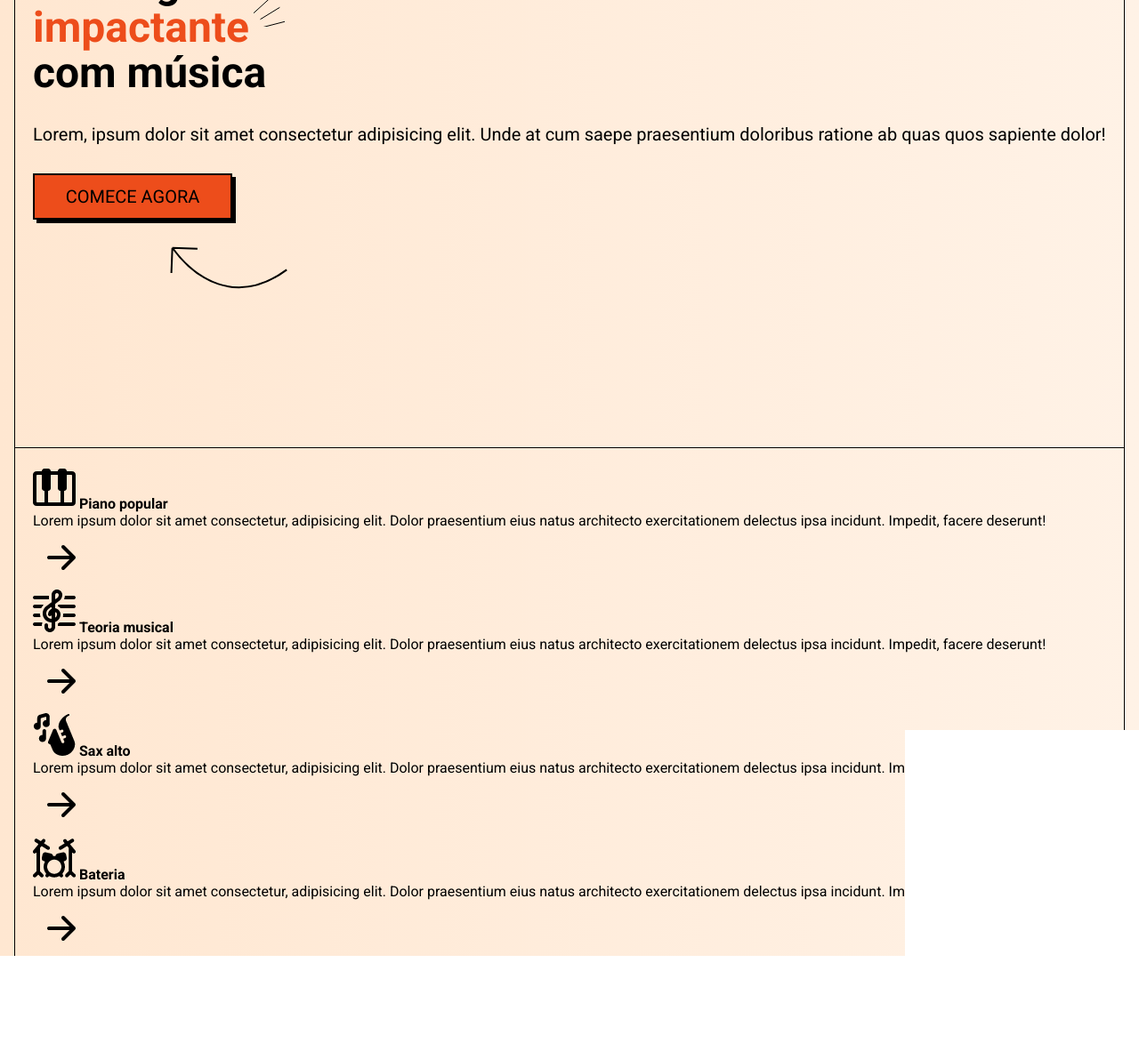
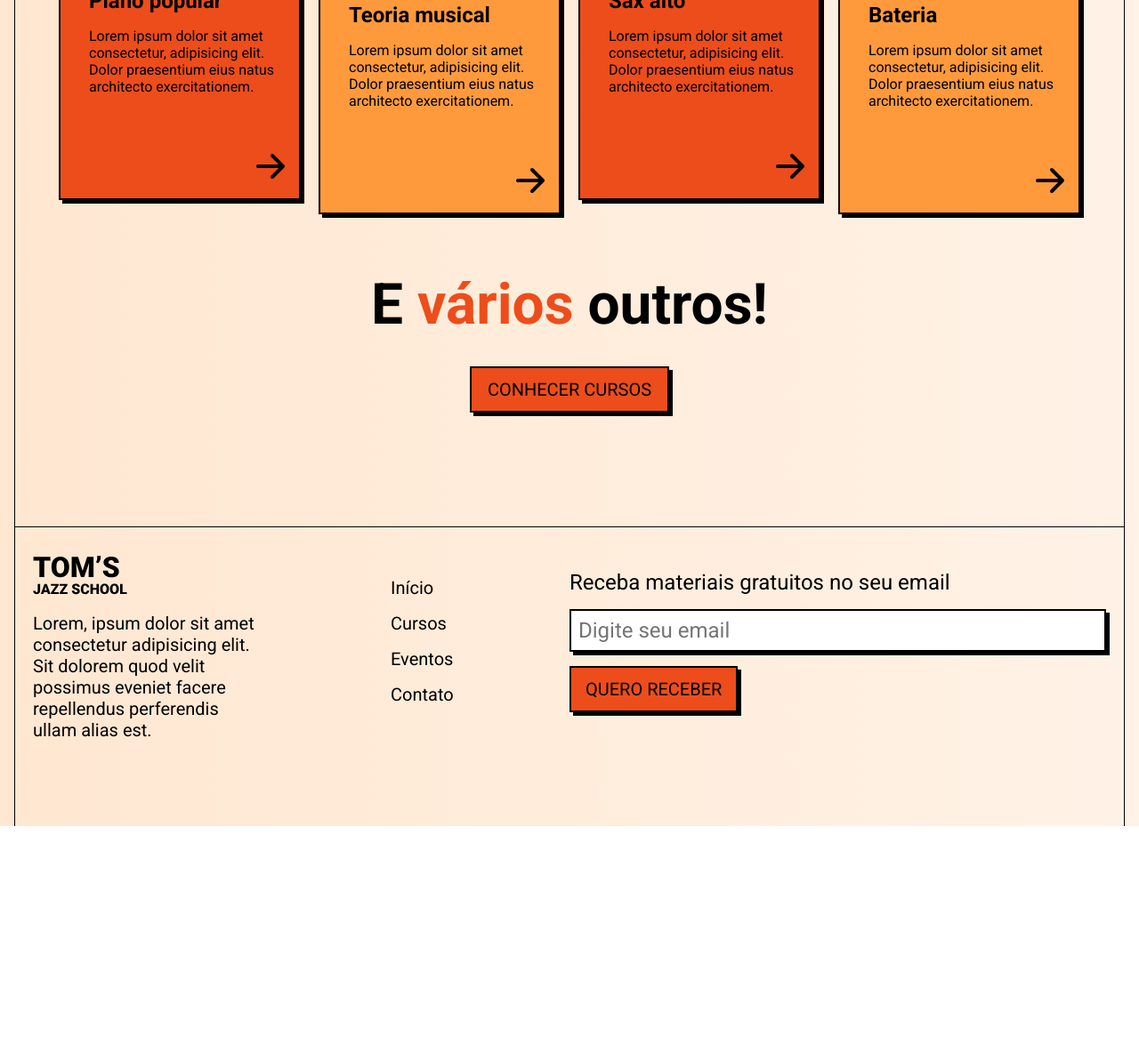
Before and after one commit to kervines/landing-page, a plain HTML site: page index.html in a window 1280 px wide. Shown: the part 958-2140 px from the top of the page at 89% size. After the commit the page ends 1887 px from the top, so only its background shows below. Drawn offline with Linux system fonts and the light colour scheme.

Commit message:
finalizaçao do projeto - adiçao de media query ( responsividade)

```diff
--- a/css/style.css
+++ b/css/style.css
@@ -37,6 +37,7 @@ header img {
 header nav {
   display: grid;
   grid-template-columns: 1fr 1fr;
+  margin: 1rem auto 0;
 }
 
 nav a {
@@ -115,6 +116,68 @@ h2 {
   width: 40px;
 }
 
+.courses-section {
+  padding-bottom: 8rem;
+}
+
+.cards {
+  display: flex;
+  flex-direction: column;
+  align-items: start;
+  gap: 1.25rem;
+  margin-top: -8rem;
+  margin-bottom: 4rem;
+}
+
+.card {
+  background-color: var(--color-primary);
+  border: 2px solid var(--color-black);
+  box-shadow: 4px 4px 0 var(--color-black);
+  max-width: 17rem;
+  padding: 2rem 0 0 2rem;
+}
+
+.card:nth-child(2n) {
+  align-self: end;
+  background-color: var(--color-secondary);
+}
+
+.card strong {
+  display: block;
+  font-size: 1.5rem;
+  margin: 1rem 0;
+}
+
+.card a {
+  display: block;
+  margin: 3rem 0 0 auto;
+  width: fit-content;
+}
+
+footer {
+  border-bottom: 0;
+  padding: 1rem 1.25rem 4rem;
+}
+
+footer nav a {
+  display: block;
+  padding-left: 0;
+}
+
+.newsletter-form label {
+  display: block;
+  font-size: 1.5rem;
+}
+
+.newsletter-form input {
+  border: 2px solid var(--color-black);
+  box-shadow: 4px 4px 0 var(--color-black);
+  font-size: 1.5rem;
+  padding: 0.5rem;
+  width: 100%;
+}
+
+/* Utilitários */
 .mt-1 {
   margin-top: 1rem;
 }
@@ -137,3 +200,71 @@ h2 {
 .text-center {
   text-align: center;
 }
+
+/* Responsividade */
+@media screen and (min-width: 40rem) {
+  header nav {
+    display: block;
+    text-align: center;
+  }
+
+  .cards {
+    flex-direction: row;
+    flex-wrap: wrap;
+    justify-content: center;
+  }
+
+  .card:nth-child(2n) {
+    margin-top: 1rem;
+  }
+}
+
+@media screen and (min-width: 48rem) {
+  header div {
+    display: flex;
+    align-items: center;
+    justify-content: space-between;
+  }
+
+  header img,
+  header nav,
+  header .button {
+    margin: 0;
+  }
+}
+
+@media screen and (min-width: 72rem) {
+  h1,
+  h2 {
+    font-size: 4rem;
+  }
+  .container {
+    display: flex;
+    align-items: center;
+    margin: 0 auto;
+    max-width: 72rem;
+  }
+  .container.row-reverse {
+    flex-direction: row-reverse;
+  }
+
+  .about-column {
+    flex: 2;
+  }
+  .about-column p {
+    font-size: 1.25rem;
+    max-width: 16rem;
+  }
+  footer nav {
+    flex: 1;
+  }
+  .newsletter-form {
+    flex: 3;
+  }
+}
+
+@media screen and (min-width: 80rem) {
+  .container {
+    max-width: 80rem;
+  }
+}
--- a/index.html
+++ b/index.html
@@ -10,79 +10,85 @@
 
 <body>
   <header>
+    <div class="container">
       <img src="./assets/img/logo.svg" alt="Tom's Jazz School">
-    <nav class="mt-1 mx-auto">
+      <nav>
         <a href="#">Início</a>
         <a href="#">Cursos</a>
         <a href="#">Eventos</a>
         <a href="#">Contato</a>
       </nav>
       <a href="#" class="button mt-1 mb-1 mx-auto">Se inscreva</a>
+    </div>
   </header>
   <main>
     <section class="hero-section">
+      <div class="container row-reverse">
         <img src="./assets/img/hero-img.svg" alt="Banda de jazz tocando">
         <div>
           <h1 class="mt-2">Crie algo <span class="text-primary decoration">impactante</span> com música</h1>
           <p class="mt-2 mb-2">Lorem, ipsum dolor sit amet consectetur adipisicing elit. Unde at cum saepe praesentium doloribus ratione ab quas quos sapiente dolor!</p>
           <a href="#" class="button">Comece agora</a>
         </div>
+      </div>
     </section>
     <section class="courses-section">
       <div class="cards">
-        <article>
+        <article class="card">
           <img src="./assets/img/piano.png" alt="icone tecla de piano">
           <strong>Piano popular</strong>
-          <p>Lorem ipsum dolor sit amet consectetur, adipisicing elit. Dolor praesentium eius natus architecto exercitationem delectus ipsa incidunt. Impedit, facere deserunt!</p>
+          <p>Lorem ipsum dolor sit amet consectetur, adipisicing elit. Dolor praesentium eius natus architecto exercitationem.</p>
           <a href="#">
             <img src="./assets/img/arrow-right.svg" alt="Ir para página do curso">
           </a>
         </article>
-        <article>
+        <article class="card">
           <img src="./assets/img/clef.png" alt="icone da clave de sol">
           <strong>Teoria musical</strong>
-          <p>Lorem ipsum dolor sit amet consectetur, adipisicing elit. Dolor praesentium eius natus architecto exercitationem delectus ipsa incidunt. Impedit, facere deserunt!</p>
+          <p>Lorem ipsum dolor sit amet consectetur, adipisicing elit. Dolor praesentium eius natus architecto exercitationem.</p>
           <a href="#">
             <img src="./assets/img/arrow-right.svg" alt="Ir para página do curso">
           </a>
         </article>
-        <article>
+        <article class="card">
           <img src="./assets/img/sax.png" alt="icone de um sax">
           <strong>Sax alto</strong>
-          <p>Lorem ipsum dolor sit amet consectetur, adipisicing elit. Dolor praesentium eius natus architecto exercitationem delectus ipsa incidunt. Impedit, facere deserunt!</p>
+          <p>Lorem ipsum dolor sit amet consectetur, adipisicing elit. Dolor praesentium eius natus architecto exercitationem.</p>
           <a href="#">
             <img src="./assets/img/arrow-right.svg" alt="Ir para página do curso">
           </a>
         </article>
-        <article>
+        <article class="card">
           <img src="./assets/img/drums.png" alt="icone de uma bateria">
           <strong>Bateria</strong>
-          <p>Lorem ipsum dolor sit amet consectetur, adipisicing elit. Dolor praesentium eius natus architecto exercitationem delectus ipsa incidunt. Impedit, facere deserunt!</p>
+          <p>Lorem ipsum dolor sit amet consectetur, adipisicing elit. Dolor praesentium eius natus architecto exercitationem.</p>
           <a href="#">
             <img src="./assets/img/arrow-right.svg" alt="Ir para página do curso">
           </a>
         </article>
       </div>
-      <h2>E <span class="text-primary">vários</span> outros!</h2>
-      <a href="#" class="button">Conhecer cursos</a>
+      <h2 class="text-center">E <span class="text-primary">vários</span> outros!</h2>
+      <a href="#" class="button mt-2 mx-auto">Conhecer cursos</a>
     </section>
   </main>
   <footer>
-    <div>
-      <img src="./assets/img/logo.svg" alt="Tom's jazz school">
-      <p>Lorem, ipsum dolor sit amet consectetur adipisicing elit. Sit dolorem quod velit possimus eveniet facere repellendus perferendis ullam alias est.</p>
+    <div class="container">
+      <div class="about-column">
+        <img class="mb-1 mt-1" src="./assets/img/logo.svg" alt="Tom's jazz school">
+        <p class="mb-2">Lorem, ipsum dolor sit amet consectetur adipisicing elit. Sit dolorem quod velit possimus eveniet facere repellendus perferendis ullam alias est.</p>
       </div>
-    <nav>
+      <nav class="mb-2">
         <a href="#">Início</a>
         <a href="#">Cursos</a>
         <a href="#">Eventos</a>
         <a href="#">Contato</a>
       </nav>
-    <form>
-      <label for="email">Receba materiais gratuitos no seu email</label>
-      <input type="text" name="email" id="email" placeholder="Digite seu email">
-      <a href="#" class="button">Quero receber</a>
+      <form class="newsletter-form">
+        <label class="mb-1" for="email">Receba materiais gratuitos no seu email</label>
+        <input type="text" name="email" id="email" placeholder="Digite seu email" class="mb-1">
+        <button class="button mb-2">Quero receber</button>
       </form>
+    </div>
   </footer>
 </body>
 
```
Lines whose indentation alone changed are shown as unchanged.
